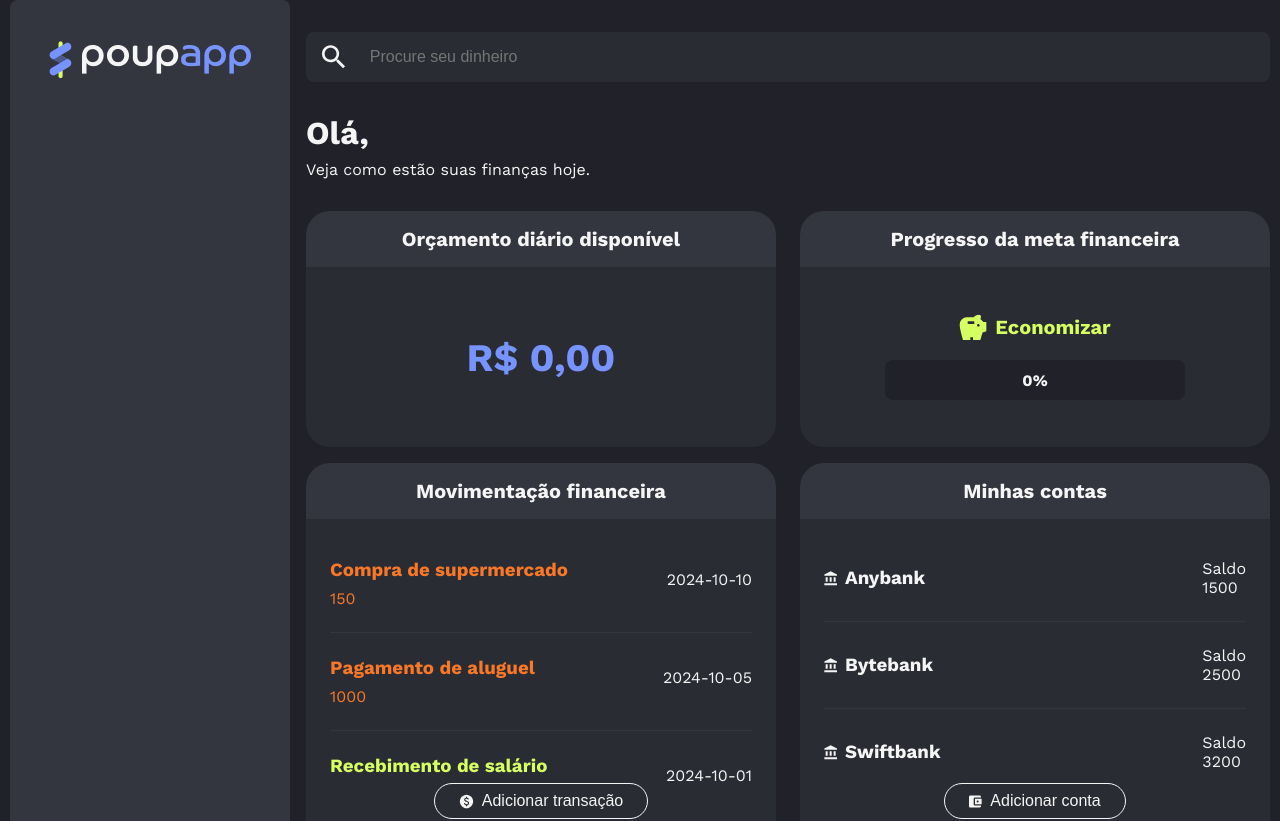
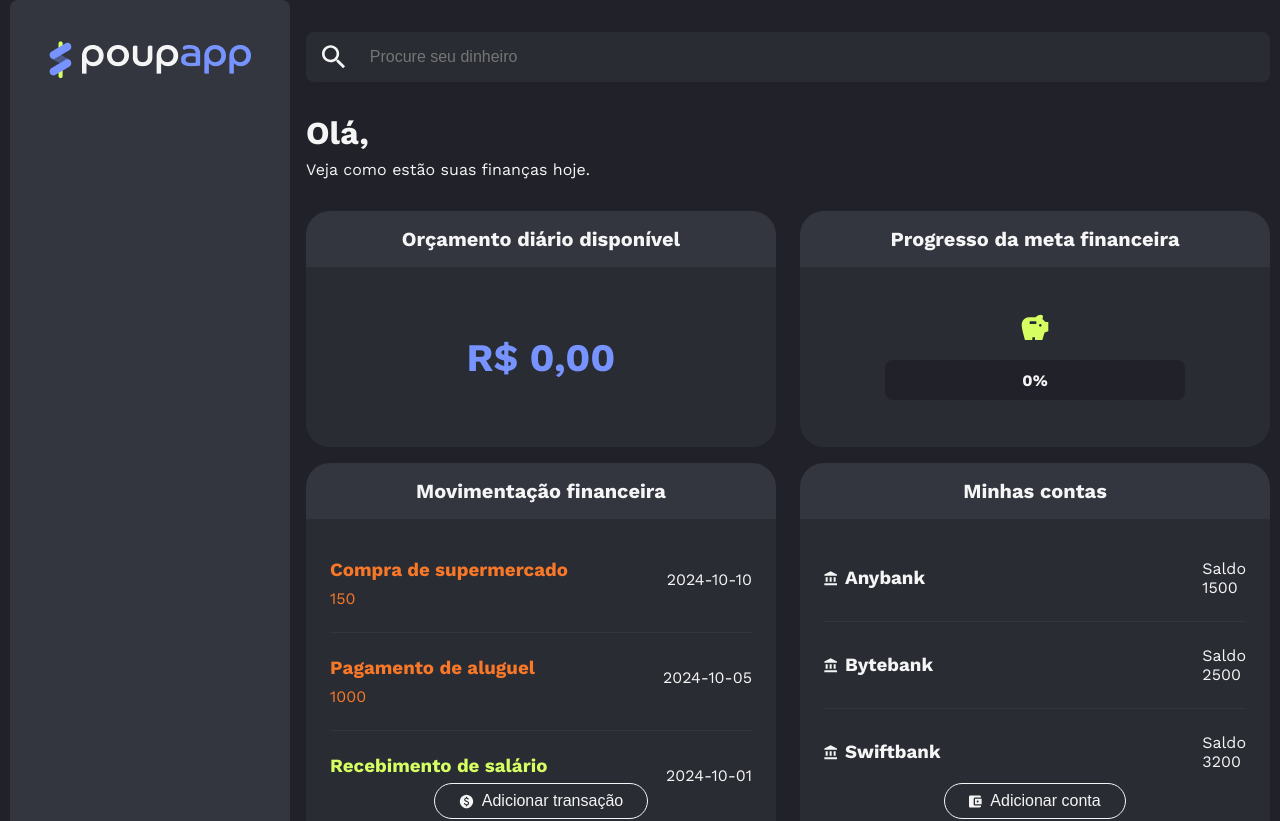
Before and after one commit to guitotti/poupapp, a React (Vite) app: page /home in a window 1280 px wide. Shown: the top 821 px of the page. Built offline with nearby package versions, Linux system fonts and the light colour scheme.

Commit message:
feat: conditionally render the type of users goal

```diff
--- a/src/components/MetaFinanceira/MetaFinanceira.jsx
+++ b/src/components/MetaFinanceira/MetaFinanceira.jsx
@@ -3,6 +3,7 @@ import { Cartao, CartaoCabecalho, Descricao } from "@components/Cartao";
 import { CartaoCorpo } from "@components/Cartao";
 import { PigIcon } from "@components/Icones";
 import BarraProgresso from "@components/MetaFinanceira/BarraProgresso/BarraProgresso";
+import { useSelector } from "react-redux";
 
 export const TituloMetaFinanceira = styled.p`
   display: flex;
@@ -15,6 +16,11 @@ export const TituloMetaFinanceira = styled.p`
 `;
 
 const MetaFinanceira = () => {
+  const objetivoFinanceiro = useSelector(
+    (state) => state.usuario.objetivoFinanceiro
+  );
+  const objetivosTipos = useSelector((state) => state.objetivos.objetivo);
+  const objetivo = objetivosTipos[objetivoFinanceiro] || "";
   return (
     <Cartao>
       <CartaoCabecalho>Progresso da meta financeira</CartaoCabecalho>
@@ -22,7 +28,7 @@ const MetaFinanceira = () => {
         <Descricao>
           <TituloMetaFinanceira>
             <PigIcon />
-            Economizar
+            {objetivo}
           </TituloMetaFinanceira>
           <BarraProgresso />
         </Descricao>
```
